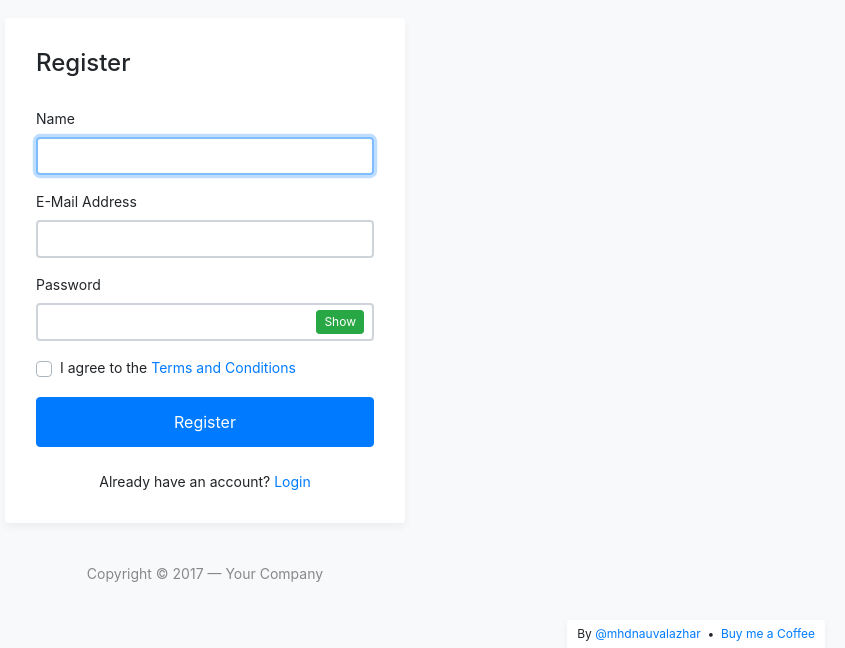
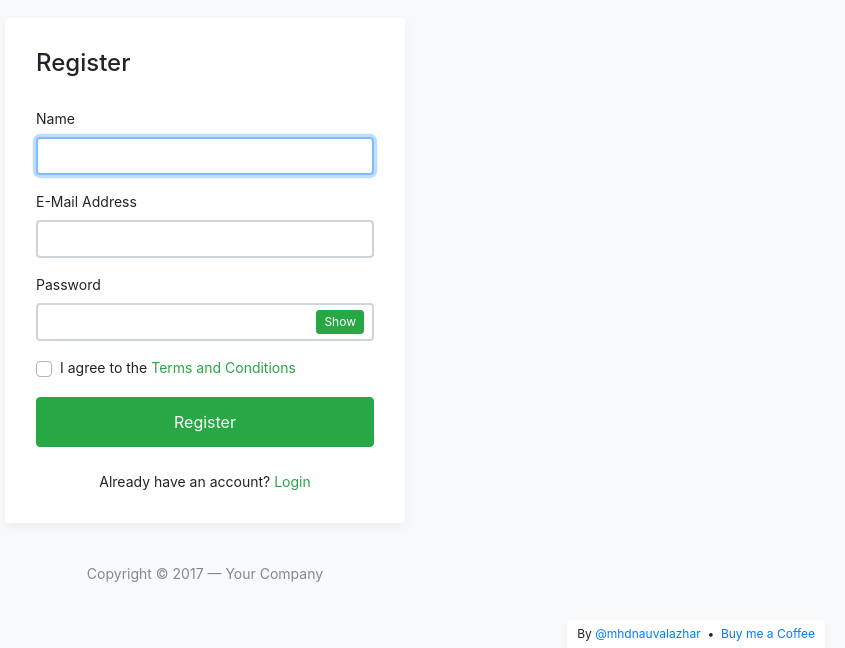
Before and after one commit to ahmadsirojuddinkamil/bootstrap-4-login-page, a plain HTML site: page register.html in a window 1280 px wide. Shown: the part 152-800 px from the top of the page, without its empty margins (435-1280 px from the left). Drawn offline with nearby package versions, Linux system fonts and the light colour scheme.

Commit message:
mengganti warna primary menjadi success di page register

```diff
--- a/register.html
+++ b/register.html
@@ -47,7 +47,7 @@
 								<div class="form-group">
 									<div class="custom-checkbox custom-control">
 										<input type="checkbox" name="agree" id="agree" class="custom-control-input" required="">
-										<label for="agree" class="custom-control-label">I agree to the <a href="#">Terms and Conditions</a></label>
+										<label for="agree" class="custom-control-label">I agree to the <a href="#" class="text-success">Terms and Conditions</a></label>
 										<div class="invalid-feedback">
 											You must agree with our Terms and Conditions
 										</div>
@@ -55,12 +55,12 @@
 								</div>
 
 								<div class="form-group m-0">
-									<button type="submit" class="btn btn-primary btn-block">
+									<button type="submit" class="btn btn-success btn-block">
 										Register
 									</button>
 								</div>
 								<div class="mt-4 text-center">
-									Already have an account? <a href="index.html">Login</a>
+									Already have an account? <a href="index.html" class="text-success">Login</a>
 								</div>
 							</form>
 						</div>
```
